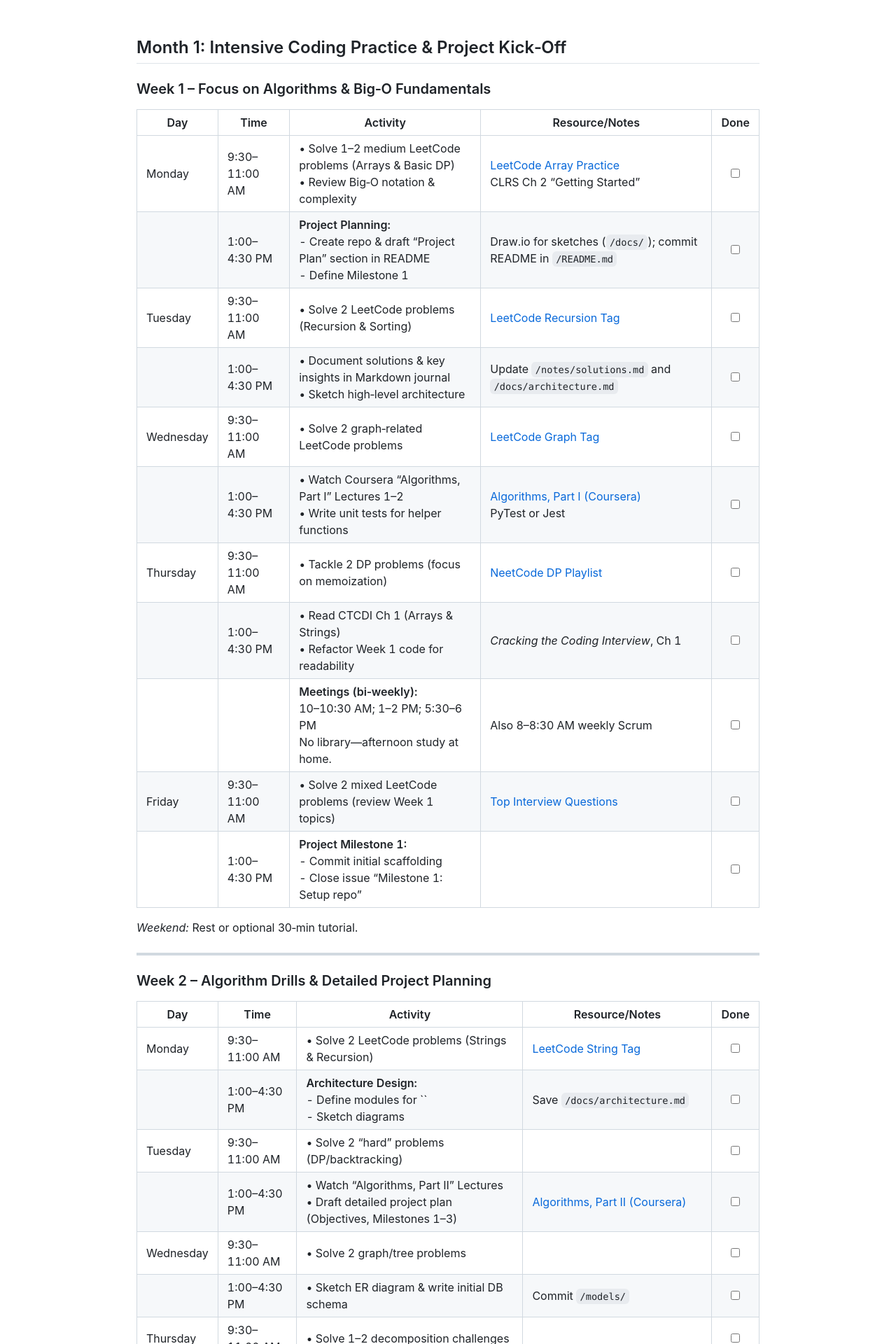
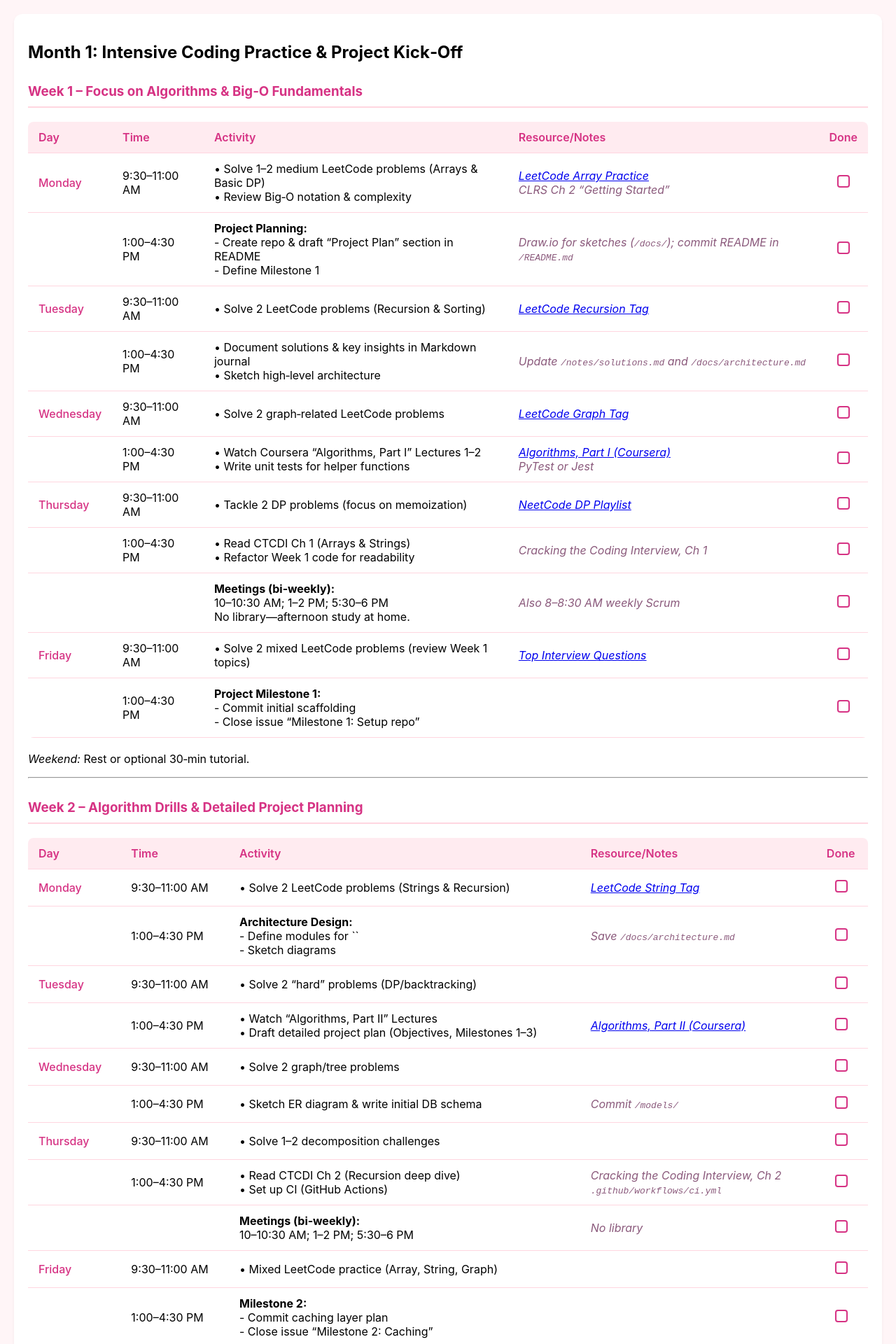
Before and after one commit to xiangyshi/LeCo-Ultimate-Study-Plan, a Jekyll site: the page built from content/leo.md, in a window 1280 px wide. Shown: the top 1920 px of the page at 70% size. Built offline with Jekyll 4.4.1, drawn with Linux system fonts in a browser that asks for light colours.

Commit message:
change theme and layout

```diff
--- a/_config.yml
+++ b/_config.yml
@@ -1,6 +1,5 @@
 title: LeCo Ultimate Study Plan
 description: A comprehensive 8-week study plan for technical interviews
-theme: jekyll-theme-minimal
 markdown: kramdown
 baseurl: "/LeCo-Ultimate-Study-Plan"
 plugins:
--- a/_layouts/default.html
+++ b/_layouts/default.html
@@ -1,28 +1,14 @@
 <!DOCTYPE html>
-<html>
+<html lang="en">
 <head>
-    <meta charset="utf-8">
+    <meta charset="UTF-8">
+    <meta name="viewport" content="width=device-width, initial-scale=1.0">
     <title>{{ page.title }}</title>
-    <link rel="stylesheet" href="https://cdn.jsdelivr.net/npm/github-markdown-css/github-markdown.css">
-    <style>
-        .markdown-body {
-            box-sizing: border-box;
-            min-width: 200px;
-            max-width: 980px;
-            margin: 0 auto;
-            padding: 45px;
-        }
-        @media (max-width: 767px) {
-            .markdown-body {
-                padding: 15px;
-            }
-        }
-    </style>
+    <link rel="stylesheet" href="{{ '/assets/css/style.css' | relative_url }}">
 </head>
 <body>
-    <article class="markdown-body">
+    <div class="container">
         {{ content }}
-    </article>
-    <script src="{{ site.baseurl }}/assets/js/checkbox-persistence.js"></script>
+    </div>
 </body>
 </html>
--- /dev/null
+++ b/assets/css/style.css
@@ -0,0 +1,92 @@
+/* Global styles */
+body {
+    background-color: #fff5f7;
+    margin: 0;
+    padding: 20px;
+    font-family: -apple-system, BlinkMacSystemFont, "Segoe UI", Roboto, Helvetica, Arial, sans-serif;
+}
+
+.container {
+    max-width: 1200px;
+    margin: 0 auto;
+    padding: 20px;
+    background-color: #fff;
+    border-radius: 12px;
+    box-shadow: 0 2px 4px rgba(0, 0, 0, 0.05);
+}
+
+/* Table styles */
+table {
+    width: 100%;
+    border-collapse: collapse;
+    margin: 20px 0;
+    background-color: #fff;
+    border-radius: 8px;
+    overflow: hidden;
+}
+
+th, td {
+    padding: 12px 15px;
+    text-align: left;
+    border-bottom: 1px solid #ffd6e0;
+}
+
+th {
+    background-color: #ffebf0;
+    font-weight: 600;
+    color: #d63384;
+}
+
+tr:hover {
+    background-color: #fff0f3;
+}
+
+/* Checkbox styles */
+input[type="checkbox"] {
+    width: 18px;
+    height: 18px;
+    cursor: pointer;
+    position: relative;
+    -webkit-appearance: none;
+    -moz-appearance: none;
+    appearance: none;
+    border: 2px solid #d63384;
+    border-radius: 4px;
+    background-color: white;
+    transition: all 0.2s ease;
+}
+
+input[type="checkbox"]:checked {
+    background-color: #d63384;
+    border-color: #d63384;
+}
+
+input[type="checkbox"]:checked::after {
+    content: "✓";
+    position: absolute;
+    color: white;
+    font-size: 14px;
+    left: 50%;
+    top: 50%;
+    transform: translate(-50%, -50%);
+}
+
+/* Week headers */
+h3 {
+    color: #d63384;
+    margin-top: 30px;
+    padding-bottom: 10px;
+    border-bottom: 2px solid #ffd6e0;
+}
+
+/* Activity bullets */
+td:first-child {
+    font-weight: 500;
+    color: #d63384;
+}
+
+/* Resource/Notes column */
+td:nth-child(4) {
+    color: #8b5a7c;
+    font-style: italic;
+}
```
